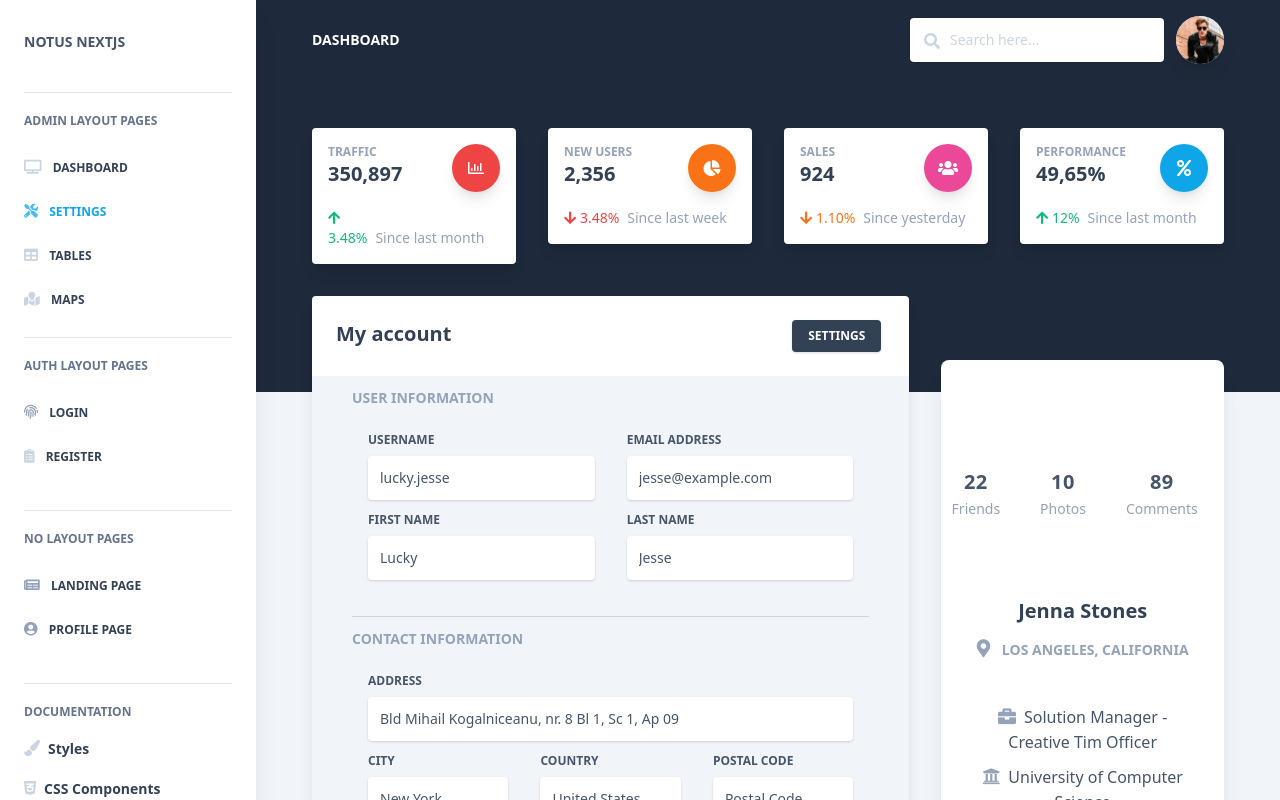
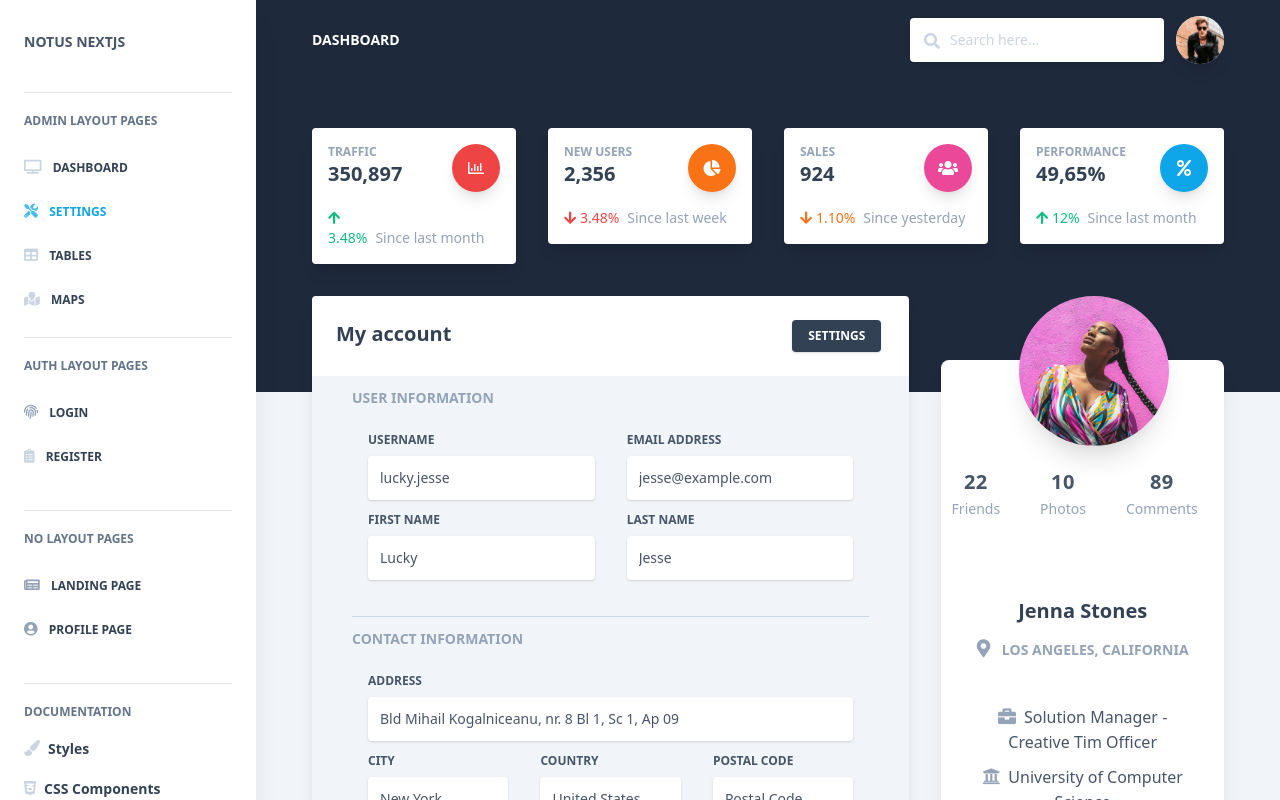
Before and after one commit to th3nolo/Monkey-Page-Lab, a Next.js app: page /admin/settings in a window 1280 px wide. Shown: the top 800 px of the page. Built offline with nearby package versions, Linux system fonts and the light colour scheme.

Commit message:
remove image component

```diff
--- a/components/Cards/CardProfile.js
+++ b/components/Cards/CardProfile.js
@@ -1,7 +1,5 @@
+/* eslint-disable @next/next/no-img-element */
 import React from "react";
-import Image from "next/image";
-
-// components
 
 export default function CardProfile() {
   return (
@@ -11,8 +9,7 @@ export default function CardProfile() {
           <div className="flex flex-wrap justify-center">
             <div className="w-full px-4 flex justify-center">
               <div className="relative">
-                <Image
-                  layout="fill"
+                <img
                   alt="..."
                   src="/img/team-2-800x800.jpg"
                   className="shadow-xl rounded-full h-auto align-middle border-none absolute -m-16 -ml-20 lg:-ml-16 max-w-150-px"
```
Also changed, not shown: components/Navbars/IndexNavbar.js (+3 -4 lines).
